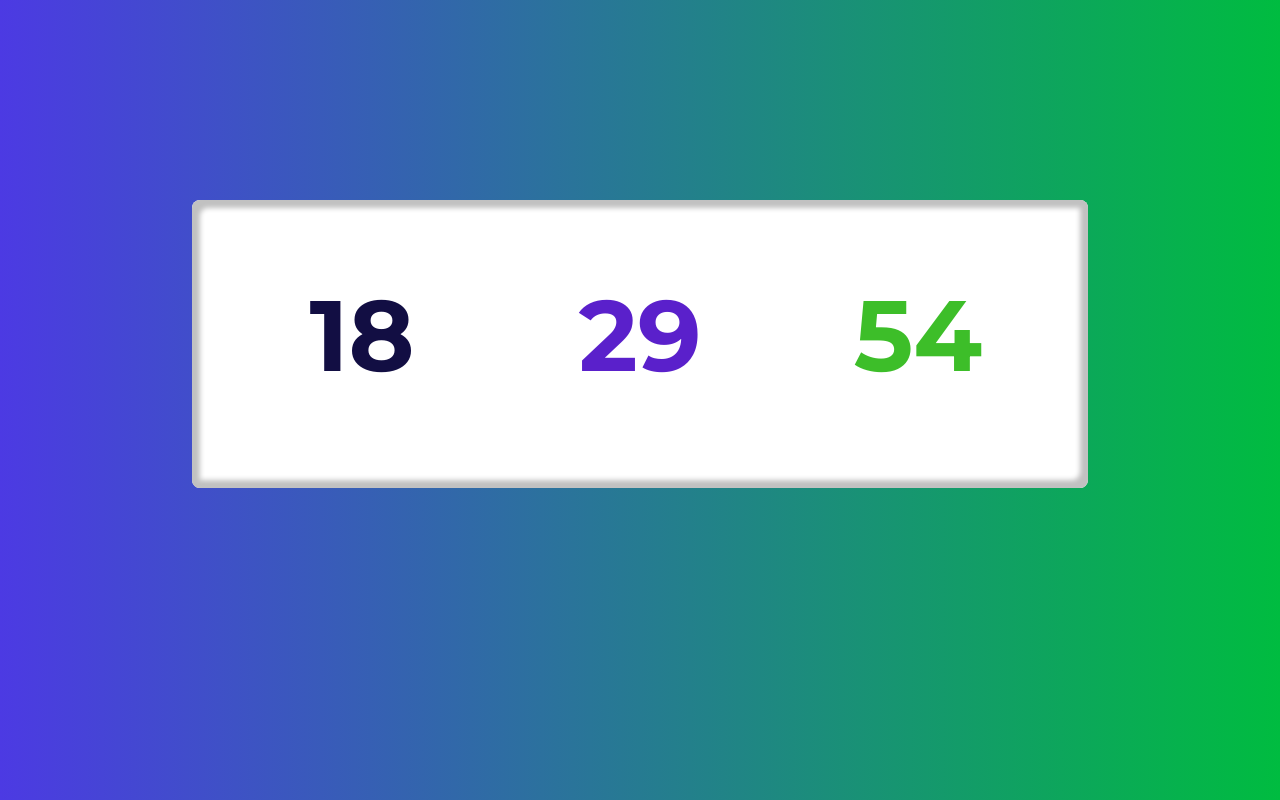
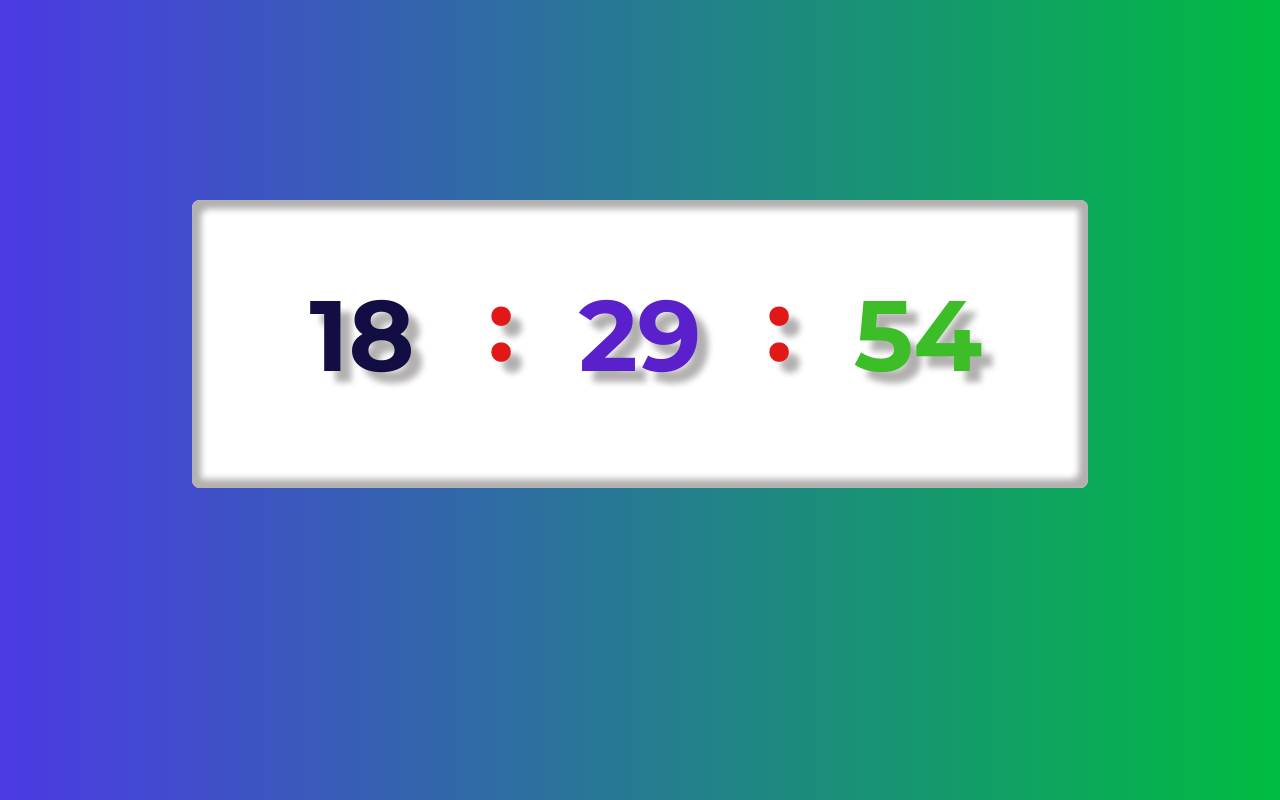
Before and after one commit to Yourcreativedev/clock, a plain HTML site: page index.html in a window 1280 px wide. Drawn offline with Linux system fonts and the light colour scheme.

Commit message:
Added! text shadow effect on h1 tags

```diff
--- a/CSS/styles.css
+++ b/CSS/styles.css
@@ -19,12 +19,13 @@ body
     justify-content: space-between;
     border: none;
     border-radius: 8px;
-    box-shadow: inset 8px 8px 5px #c1c1c1,inset -8px -8px 5px #c1c1c1;
+    box-shadow: inset 9px 9px 6px #b3b0b0,inset -9px -9px 6px #b3b0b0;
 }
 h1{
     text-align: center;
     font-size: 100px;
     font-family: 'Montserrat', sans-serif;
+    text-shadow: 11px 11px 6px #b3b0b0;
 }
 .block{
     height: 20vh;
@@ -45,6 +46,10 @@ h1{
 #second
 {
     color: #3DBE29;
+}
+.dots
+{
+    color: #E21717;
 }
 
 @media only screen and (min-width: 1300px) {
--- a/index.html
+++ b/index.html
@@ -13,9 +13,11 @@
             <div class="block">
                 <h1 id="hour"></h1>
             </div>
+            <h1 class="dots"> : </h1>
             <div class="block">
                 <h1 id="minute"></h1>
             </div>
+            <h1 class="dots"> : </h1>
             <div class="block">
                 <h1 id="second"></h1>
             </div>
```
